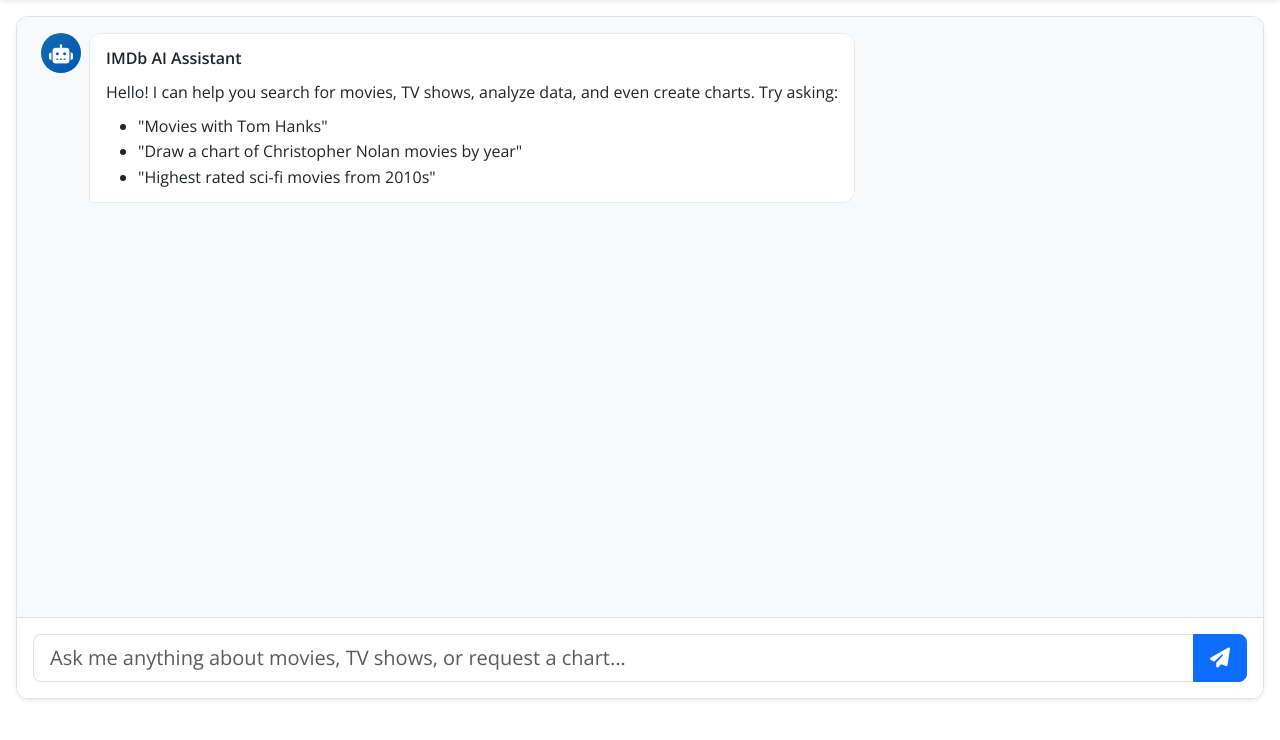
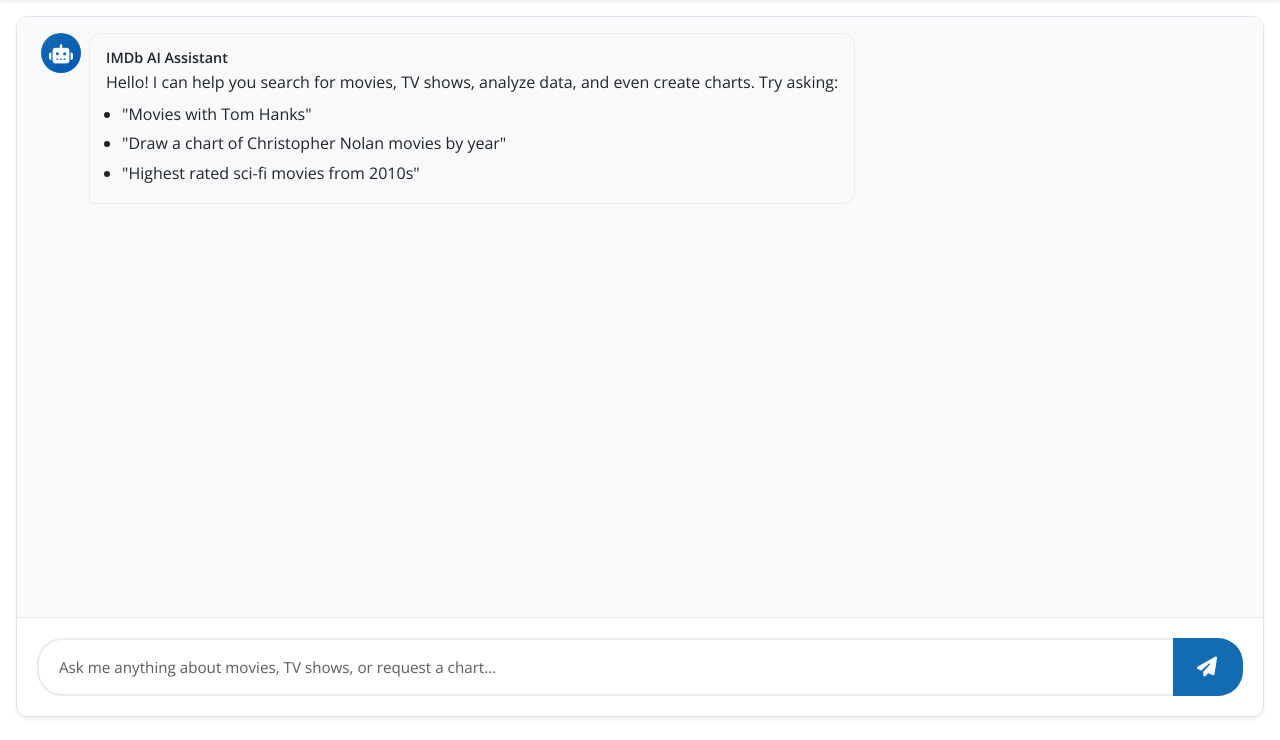
Before and after one commit to sarathavasarala/natural-language-imdb, a Flask app: page /chat in a window 1280 px wide. Shown: the part 64-804 px from the top of the page. Run offline with Flask 3, Linux system fonts and the light colour scheme; some libraries are stand-ins or nearby versions.

Commit message:
Improve chat UI: fix timestamp and message layout
- Fix timestamp and sender name vertical stacking
- Improve message bubble styling and spacing
- Ensure clear distinction between user and AI messages
- Polish input area for modern look
- Enhance overall chat interface user experience

```diff
--- a/app/static/style.css
+++ b/app/static/style.css
@@ -693,6 +693,7 @@ html {
     justify-content: center;
     margin: 0 0.5rem;
     font-size: 1.2rem;
+    flex-shrink: 0;
 }
 
 .ai-message .message-avatar {
@@ -710,10 +711,11 @@ html {
     padding: 0.75rem 1rem;
     border-radius: 12px;
     position: relative;
+    word-wrap: break-word;
 }
 
 .ai-message .message-content {
-    background: white;
+    background: #f8f9fa;
     border: 1px solid #e9ecef;
     border-bottom-left-radius: 4px;
 }
@@ -726,16 +728,50 @@ html {
 
 .message-content strong {
     font-weight: 600;
-    margin-bottom: 0.5rem;
+    margin-bottom: 0.125rem;
     display: block;
+    font-size: 0.9rem;
+}
+
+.message-content .text-muted {
+    font-size: 0.7rem;
+    display: block;
+    margin-bottom: 0.75rem;
+    opacity: 0.8;
+}
+
+.user-message .message-content .text-muted {
+    color: rgba(255, 255, 255, 0.8) !important;
 }
 
 .message-content p {
     margin-bottom: 0.5rem;
+    line-height: 1.4;
 }
 
 .message-content p:last-child {
     margin-bottom: 0;
+}
+
+.message-content ul {
+    margin: 0.5rem 0 0 1rem;
+    padding: 0;
+}
+
+.message-content li {
+    margin-bottom: 0.25rem;
+}
+
+/* Message timestamp - simple approach */
+.message-timestamp {
+    font-size: 0.75rem;
+    color: #6c757d;
+    margin-top: 0.25rem;
+    text-align: right;
+}
+
+.ai-message .message-timestamp {
+    text-align: left;
 }
 
 /* Chart messages in chat */
@@ -775,20 +811,38 @@ html {
 }
 
 .chat-input-container {
-    padding: 1rem;
+    padding: 1.25rem;
     background: white;
-    border-top: 1px solid var(--border-color);
+    border-top: 1px solid #e9ecef;
+    border-radius: 0 0 12px 12px;
 }
 
 .chat-input-container .form-control {
+    border: 2px solid #e9ecef;
     border-right: none;
-    border-top-right-radius: 0;
-    border-bottom-right-radius: 0;
+    border-radius: 25px 0 0 25px;
+    padding: 0.75rem 1.25rem;
+    font-size: 0.95rem;
+    transition: border-color 0.2s ease;
+}
+
+.chat-input-container .form-control:focus {
+    border-color: var(--accent-color);
+    box-shadow: none;
 }
 
 .chat-input-container .btn {
-    border-top-left-radius: 0;
-    border-bottom-left-radius: 0;
+    border: 2px solid var(--accent-color);
+    border-left: none;
+    border-radius: 0 25px 25px 0;
+    padding: 0.75rem 1.5rem;
+    background: var(--accent-color);
+    transition: all 0.2s ease;
+}
+
+.chat-input-container .btn:hover {
+    background: #0056b3;
+    border-color: #0056b3;
 }
 
 /* AI Chat Section Styles */
```
